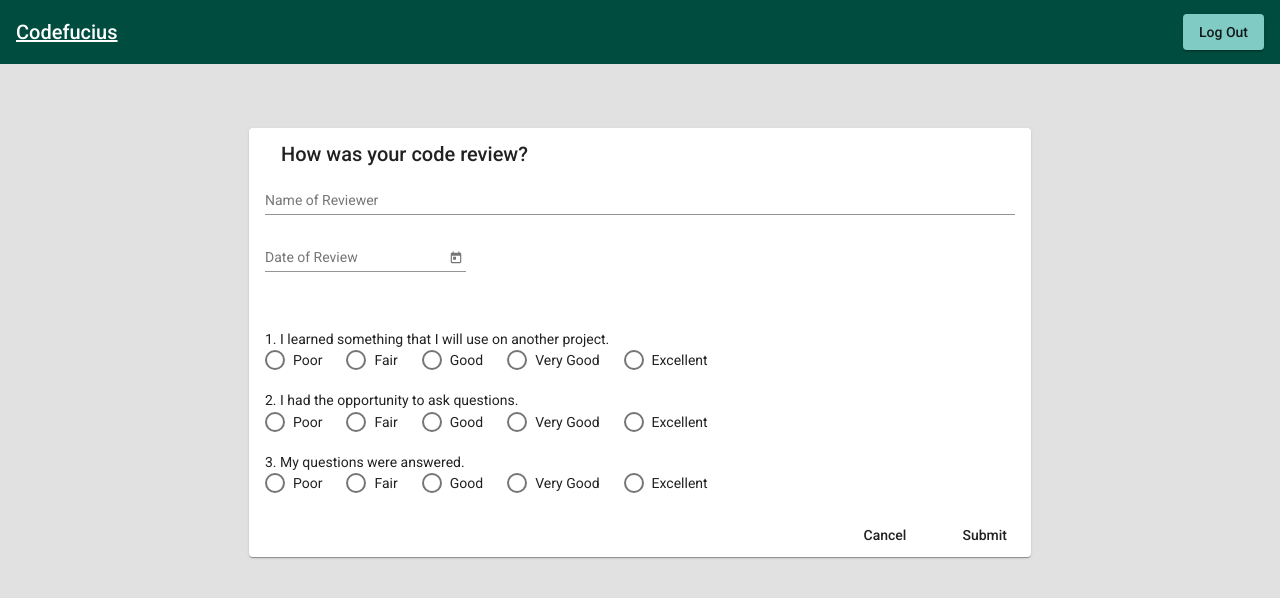
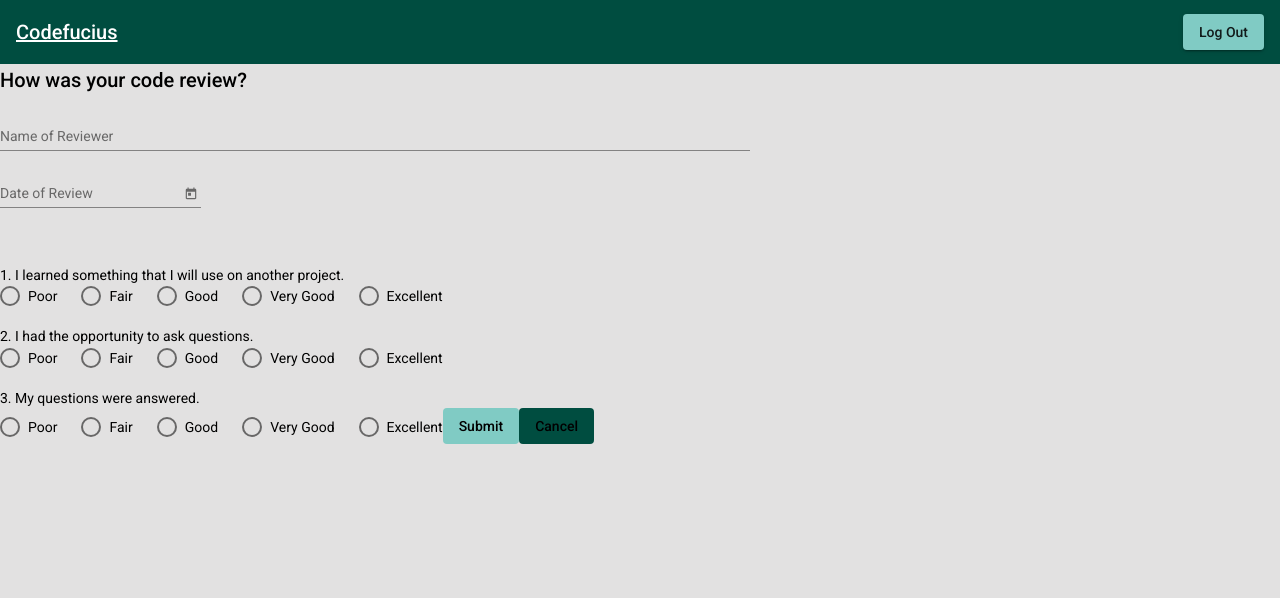
Before and after one commit to Capstone-Codefucius/codefucius-ui, an Angular app: page /feedback in a window 1280 px wide. Shown: the top 598 px of the page. Built offline with nearby package versions, Linux system fonts and the light colour scheme.

Commit message:
dialog updates from meeting

```diff
--- a/src/app/code-request/code-request.component.html
+++ b/src/app/code-request/code-request.component.html
@@ -1,4 +1,36 @@
-<mat-card class="request-card">
+<h2 mat-dialog-title>Create a Code Review Request</h2>
+<mat-dialog-content>
+    <form class="request-form">
+        <mat-form-field class="box-full-width">
+            <mat-label>Name of Reviewer</mat-label>
+            <input matInput placeholder="John Doe">
+        </mat-form-field>
+
+        <mat-form-field class="completedReviewDate">
+            <input matInput [matDatepicker]="datePicker" class="field" maxlength="30" type="text"
+                placeholder="Date of Review">
+            <mat-datepicker-toggle matSuffix [for]="datePicker"></mat-datepicker-toggle>
+            <mat-datepicker #datePicker></mat-datepicker>
+        </mat-form-field>
+
+
+        <mat-form-field class="box-full-width">
+            <mat-label>Tags</mat-label>
+            <input matInput placeholder="SQL, JavaScript, etc...">
+        </mat-form-field>
+
+        <mat-form-field class="box-full-width">
+            <mat-label>Description</mat-label>
+            <input matInput placeholder="What is the purpose of the code?....">
+        </mat-form-field>
+    </form>
+</mat-dialog-content>
+<mat-dialog-actions>
+    <button mat-button mat-dialog-close id="Submit">Submit</button>
+    <button mat-button [mat-dialog-close]="true" id="Cancel">Cancel</button>
+</mat-dialog-actions>
+
+<!-- <mat-card class="request-card">
     <mat-card-header>
         <mat-card-title>Create a Code Review Request </mat-card-title>
     </mat-card-header>
@@ -36,4 +68,4 @@
             </mat-card-actions>
         </div>
     </mat-card-content>
-</mat-card>
+</mat-card> -->
--- a/src/app/feedback/feedback.component.html
+++ b/src/app/feedback/feedback.component.html
@@ -1,4 +1,66 @@
-<mat-card class="feedback-card">
+<h2 mat-dialog-title>How was your code review?</h2>
+<mat-dialog-content>
+    <form class="feedback-form">
+        <mat-form-field class="box-full-width">
+            <mat-label >Name of Reviewer</mat-label>
+            <input matInput name="rn" [(ngModel)]="reviewername" placeholder="John Doe">
+        </mat-form-field>
+        <mat-form-field class="dobContain">
+            <input matInput name="review-date" [(ngModel)]="reviewDate"  [matDatepicker]="datePicker" class="field" maxlength="30" type="text"
+                               placeholder="Date of Review">
+            <mat-datepicker-toggle matSuffix [for]="datePicker"></mat-datepicker-toggle>
+            <mat-datepicker #datePicker></mat-datepicker>
+        </mat-form-field>
+    </form>
+
+    <label id="radio-question1"><br /><br />1. I learned something that I will use on another project.<br /></label>
+    <mat-radio-group name="q1" [(ngModel)]="question1"  aria-label="numbers">
+        <mat-radio-button value="1">Poor </mat-radio-button>
+        <mat-radio-button value="2"> Fair </mat-radio-button>
+        <mat-radio-button value="3"> Good </mat-radio-button>
+        <mat-radio-button value="4"> Very Good</mat-radio-button>
+        <mat-radio-button value="5"> Excellent</mat-radio-button>
+
+    </mat-radio-group>
+
+    <label id="radio-question2"> <br /> <br />2. I had the opportunity to ask questions.<br /></label>
+    <mat-radio-group aria-label="numbers">
+        <mat-radio-button value="1">Poor </mat-radio-button>
+        <mat-radio-button value="2"> Fair </mat-radio-button>
+        <mat-radio-button value="3"> Good </mat-radio-button>
+        <mat-radio-button value="4"> Very Good</mat-radio-button>
+        <mat-radio-button value="5"> Excellent</mat-radio-button>
+    </mat-radio-group>
+
+
+    <label id="radio-question3"> <br /> <br />3. My questions were answered.<br /></label>
+    <mat-radio-group aria-label="numbers">
+        <mat-radio-button value="1">Poor </mat-radio-button>
+        <mat-radio-button value="2"> Fair </mat-radio-button>
+        <mat-radio-button value="3"> Good </mat-radio-button>
+        <mat-radio-button value="4"> Very Good</mat-radio-button>
+        <mat-radio-button value="5"> Excellent</mat-radio-button>
+    </mat-radio-group>
+</mat-dialog-content>
+<mat-dialog-actions>
+  <button mat-button mat-dialog-close id="Submit">Submit</button>
+  <button mat-button [mat-dialog-close]="true" id="Cancel">Cancel</button>
+</mat-dialog-actions>
+
+
+
+
+
+
+
+
+
+
+
+
+
+
+<!-- <mat-card class="feedback-card">
     <mat-card-header>
         <mat-card-title>How was your code review? </mat-card-title>
     </mat-card-header>
@@ -7,7 +69,7 @@
         <form class="feedback-form">
             <mat-form-field class="box-full-width">
                 <mat-label >Name of Reviewer</mat-label>
-                <!-- binding -->
+                 binding
                 <input matInput name="rn" [(ngModel)]="reviewername" placeholder="John Doe">
             </mat-form-field>
             <mat-form-field class="dobContain">
@@ -49,9 +111,9 @@
 
 
 
-        <!--<div *ngIf="isSubmitted && myForm.invalid">
+        <div *ngIf="isSubmitted && myForm.invalid">
             <p>Please select one value for each question.</p>
-         </div>-->
+         </div>
 
 
     </mat-card-content>
@@ -66,3 +128,4 @@
     </div>
 
 </mat-card>
+-->
--- a/src/app/feedback/feedback.component.scss
+++ b/src/app/feedback/feedback.component.scss
@@ -23,4 +23,12 @@
    margin-right: 24px;
    float: right;
    cursor: pointer;
-  }
+}
+
+#Submit{
+    background: #80CBC4;
+}
+
+#Cancel{
+    background: #004d40;
+}
```
